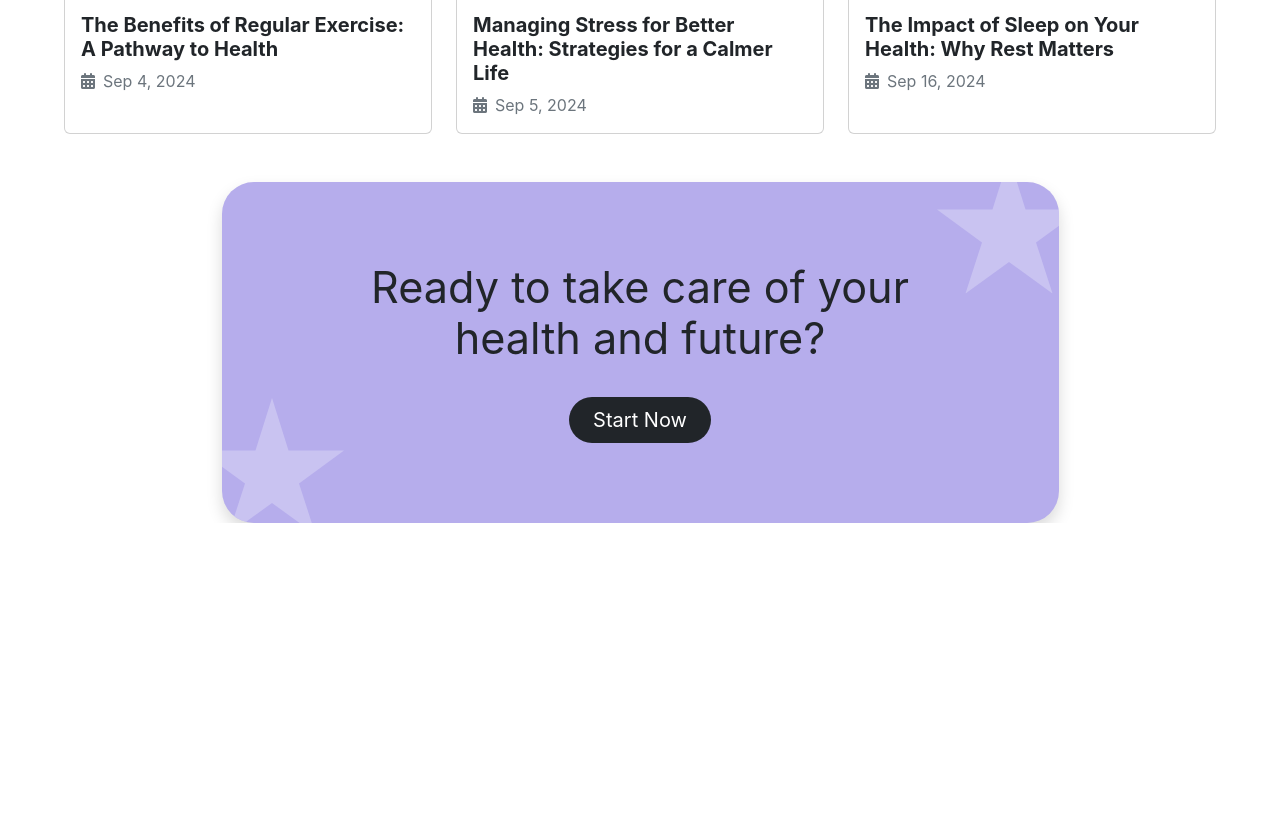
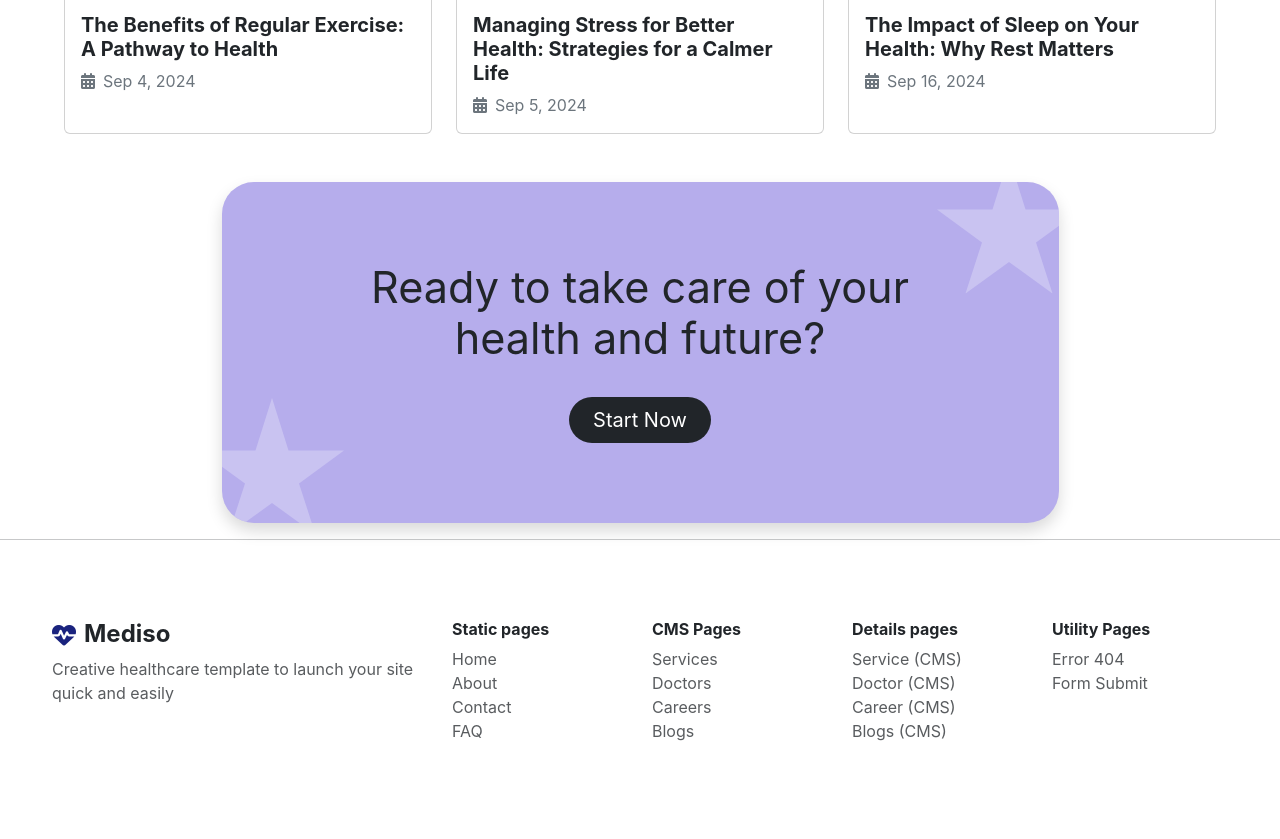
Before and after one commit to kumar11jr/patient-appointment, a plain HTML site: page FrontEnd/Home/index.html in a window 1280 px wide. Shown: the part 2620-3459 px from the top of the page. Before the commit the page ends 3143 px from the top, so only its background shows below. Drawn offline with nearby package versions, Linux system fonts and the light colour scheme.

Commit message:
add:footer

```diff
--- a/FrontEnd/Home/index.html
+++ b/FrontEnd/Home/index.html
@@ -434,8 +434,11 @@
   </div>
 </div>
 
+    <div id="footer"></div>
+
 </body>
 <script src="script.js"></script>
 <script src="../components/navbar.js"></script>
+<script src="../components/footer.js"></script>
 
 </html>
--- /dev/null
+++ b/FrontEnd/components/footer.js
@@ -0,0 +1,62 @@
+function generateFooter() {
+  const footerHTML = `
+    <hr />
+    <footer style="padding: 4rem 0; background-color:rgb(255, 255, 255);">
+      <div class="container" style="max-width: 1200px; margin: auto;">
+        <div class="row">
+          <div class="col-md-4 mb-4">
+            <div class="d-flex align-items-center mb-2">
+              <i class="fas fa-heartbeat fs-4 me-2" style="color: #1a237e;"></i>
+              <h4 class="mb-0 fw-bold">Mediso</h4>
+            </div>
+            <p class="text-muted">
+              Creative healthcare template to launch your site quick and easily
+            </p>
+          </div>
+          <div class="col-6 col-md-2 mb-3">
+            <h6 class="fw-bold">Static pages</h6>
+            <ul class="list-unstyled">
+              <li><a href="#" class="text-muted text-decoration-none">Home</a></li>
+              <li><a href="#" class="text-muted text-decoration-none">About</a></li>
+              <li><a href="#" class="text-muted text-decoration-none">Contact</a></li>
+              <li><a href="#" class="text-muted text-decoration-none">FAQ</a></li>
+            </ul>
+          </div>
+          <div class="col-6 col-md-2 mb-3">
+            <h6 class="fw-bold">CMS Pages</h6>
+            <ul class="list-unstyled">
+              <li><a href="#" class="text-muted text-decoration-none">Services</a></li>
+              <li><a href="#" class="text-muted text-decoration-none">Doctors</a></li>
+              <li><a href="#" class="text-muted text-decoration-none">Careers</a></li>
+              <li><a href="#" class="text-muted text-decoration-none">Blogs</a></li>
+            </ul>
+          </div>
+          <div class="col-6 col-md-2 mb-3">
+            <h6 class="fw-bold">Details pages</h6>
+            <ul class="list-unstyled">
+              <li><a href="#" class="text-muted text-decoration-none">Service (CMS)</a></li>
+              <li><a href="#" class="text-muted text-decoration-none">Doctor (CMS)</a></li>
+              <li><a href="#" class="text-muted text-decoration-none">Career (CMS)</a></li>
+              <li><a href="#" class="text-muted text-decoration-none">Blogs (CMS)</a></li>
+            </ul>
+          </div>
+          <div class="col-6 col-md-2 mb-3">
+            <h6 class="fw-bold">Utility Pages</h6>
+            <ul class="list-unstyled">
+              <li><a href="#" class="text-muted text-decoration-none">Error 404</a></li>
+              <li><a href="#" class="text-muted text-decoration-none">Form Submit</a></li>
+            </ul>
+          </div>
+        </div>
+      </div>
+    </footer>
+  `;
+
+  const footerElement = document.getElementById('footer');
+
+  if (footerElement) {
+    footerElement.innerHTML = footerHTML;
+  }
+}
+
+document.addEventListener('DOMContentLoaded', generateFooter);
```
